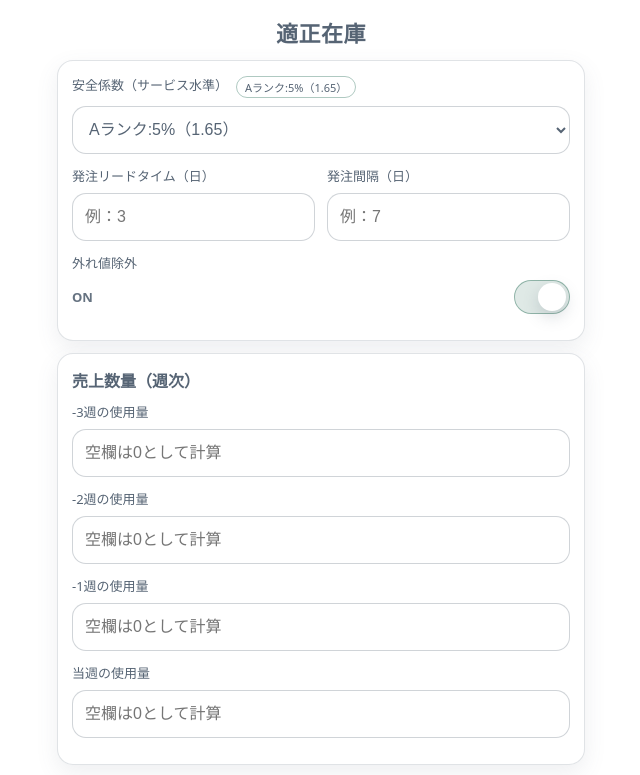
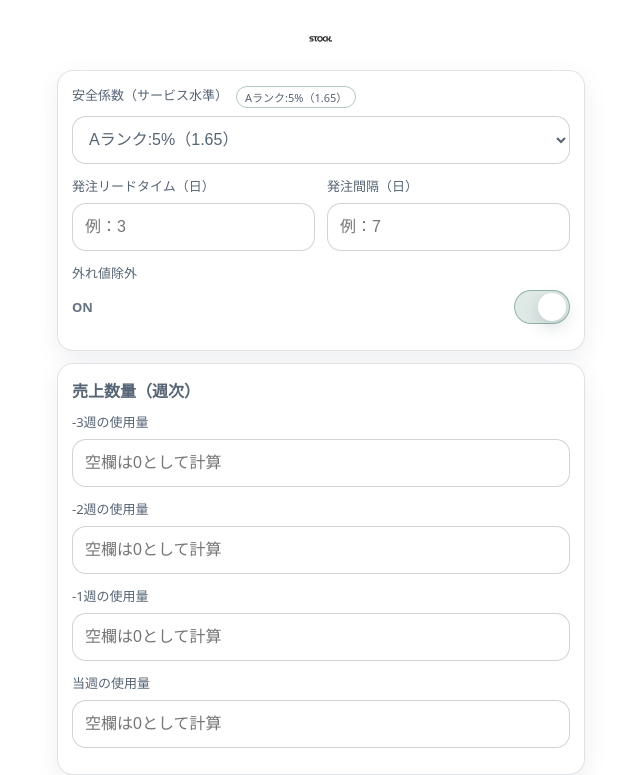
Before and after one commit to soan4/stock-app, a React (Vite) app: page / in a window 1280 px wide. Shown: the top 775 px of the page, without its empty margins (319-959 px from the left). Built offline with nearby package versions, Linux system fonts and the light colour scheme; a web font is replaced by a local one.

Commit message:
replace title with logo

```diff
--- a/src/App.tsx
+++ b/src/App.tsx
@@ -71,7 +71,9 @@ export default function App() {
   return (
     <div className="page">
       <header className="header headerCenter">
-        <div className="title titleCenter">適正在庫</div>
+        <div className="titleLogoWrap">
+  <img src="/stock-app/logo.svg" alt="適正在庫" className="titleLogo" />
+</div>
       </header>
 
       {/* 設定カード（ここから「昨年追加」「クリア」ボタンは削除） */}
--- a/src/styles.css
+++ b/src/styles.css
@@ -303,3 +303,17 @@ body{
   text-align: center;
   white-space: normal;       /* 長い日本語は折り返してOK */
 }
+
+/* タイトルをロゴ表示に */
+.titleLogoWrap{
+  display:flex;
+  justify-content:center;
+  align-items:center;
+  padding: 6px 0 2px;
+}
+
+.titleLogo{
+  height: 34px;   /* ←ここでロゴの大きさ調整（おすすめ 28〜40px） */
+  width: auto;
+  display:block;
+}
```
Also changed, not shown: public/logo.svg (added).
